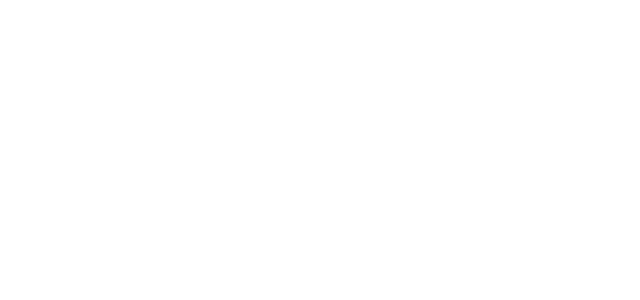
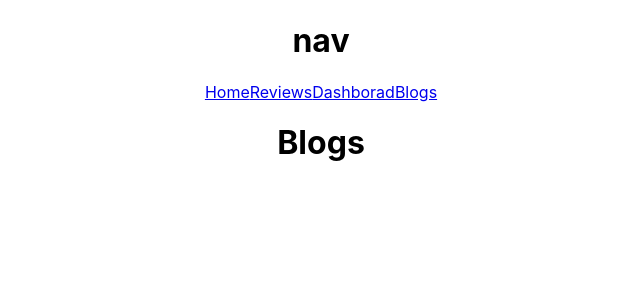
Before and after one commit to syed-jaid/Assignment-9-repo, a React (Create React App) app: page /blogs in a window 1280 px wide. Shown: the top 300 px of the page, without its empty margins (319-959 px from the left). Built offline with nearby package versions, Linux system fonts and the light colour scheme.

Commit message:
route setup is done

```diff
--- a/public/index.html
+++ b/public/index.html
@@ -1,14 +1,12 @@
 <!DOCTYPE html>
 <html lang="en">
+
 <head>
   <meta charset="utf-8" />
   <link rel="icon" href="%PUBLIC_URL%/favicon.ico" />
   <meta name="viewport" content="width=device-width, initial-scale=1" />
   <meta name="theme-color" content="#000000" />
-    <meta
-      name="description"
-      content="Web site created using create-react-app"
-    />
+  <meta name="description" content="Web site created using create-react-app" />
   <link rel="apple-touch-icon" href="%PUBLIC_URL%/logo192.png" />
   <!--
       manifest.json provides metadata used when your web app is installed on a
@@ -24,8 +22,9 @@
       work correctly both with client-side routing and a non-root public URL.
       Learn how to configure a non-root public URL by running `npm run build`.
     -->
-    <title>React App</title>
+  <title>Data Show</title>
 </head>
+
 <body>
   <noscript>You need to enable JavaScript to run this app.</noscript>
   <div id="root"></div>
@@ -40,4 +39,5 @@
       To create a production bundle, use `npm run build` or `yarn build`.
     -->
 </body>
+
 </html>
--- a/src/App.js
+++ b/src/App.js
@@ -1,9 +1,22 @@
+import { Route, Routes } from 'react-router-dom';
 import './App.css';
+import Blogs from './COMPONENTS/Blogs/Blogs';
+import Dashboard from './COMPONENTS/Dashboard/Dashboard';
+import Home from './COMPONENTS/Home/Home';
+import Notfound from './COMPONENTS/NotFound/Notfound';
+import Reviews from './COMPONENTS/Reviews/Reviews';
 
 function App() {
   return (
     <div className="App">
-
+      <Routes>
+        <Route path='/' element={<Home></Home>}></Route>
+        <Route path='/home' element={<Home></Home>}></Route>
+        <Route path='/reviews' element={<Reviews></Reviews>}></Route>
+        <Route path='/dashboard' element={<Dashboard></Dashboard>}></Route>
+        <Route path='/blogs' element={<Blogs></Blogs>}></Route>
+        <Route path='*' element={<Notfound></Notfound>}></Route>
+      </Routes>
     </div>
   );
 }
--- a/src/COMPONENTS/Blogs/Blogs.js
+++ b/src/COMPONENTS/Blogs/Blogs.js
@@ -1,9 +1,11 @@
 import React from 'react';
+import Nav from '../Navbar/Nav';
 
 const Blogs = () => {
     return (
         <div>
-
+            <Nav></Nav>
+            <h1>Blogs</h1>
         </div>
     );
 };
--- a/src/COMPONENTS/Dashboard/Dashboard.js
+++ b/src/COMPONENTS/Dashboard/Dashboard.js
@@ -1,9 +1,11 @@
 import React from 'react';
+import Nav from '../Navbar/Nav';
 
 const Dashboard = () => {
     return (
         <div>
-
+            <Nav></Nav>
+            <h1>dashboard</h1>
         </div>
     );
 };
--- a/src/COMPONENTS/Home/Home.js
+++ b/src/COMPONENTS/Home/Home.js
@@ -1,9 +1,11 @@
 import React from 'react';
+import Nav from '../Navbar/Nav';
 
 const Home = () => {
     return (
         <div>
-
+            <Nav></Nav>
+            <h1>home</h1>
         </div>
     );
 };
--- /dev/null
+++ b/src/COMPONENTS/Navbar/Nav.js
@@ -0,0 +1,16 @@
+import React from 'react';
+import { Link } from 'react-router-dom';
+
+const Nav = () => {
+    return (
+        <div>
+            <h1>nav</h1>
+            <Link to='/'>Home</Link>
+            <Link to='/reviews'>Reviews</Link>
+            <Link to='/dashboard'>Dashborad</Link>
+            <Link to='/blogs'>Blogs</Link>
+        </div>
+    );
+};
+
+export default Nav;
--- a/src/COMPONENTS/NotFound/Notfound.js
+++ b/src/COMPONENTS/NotFound/Notfound.js
@@ -1,9 +1,11 @@
 import React from 'react';
+import { Link } from 'react-router-dom';
 
 const Notfound = () => {
     return (
         <div>
-
+            <h1>not found</h1>
+            <Link to='/'>go back to home</Link>
         </div>
     );
 };
--- a/src/COMPONENTS/Reviews/Reviews.js
+++ b/src/COMPONENTS/Reviews/Reviews.js
@@ -1,9 +1,11 @@
 import React from 'react';
+import Nav from '../Navbar/Nav';
 
 const Reviews = () => {
     return (
         <div>
-
+            <Nav></Nav>
+            <h1> reviews</h1>
         </div>
     );
 };
```
Lines whose indentation alone changed are shown as unchanged.
